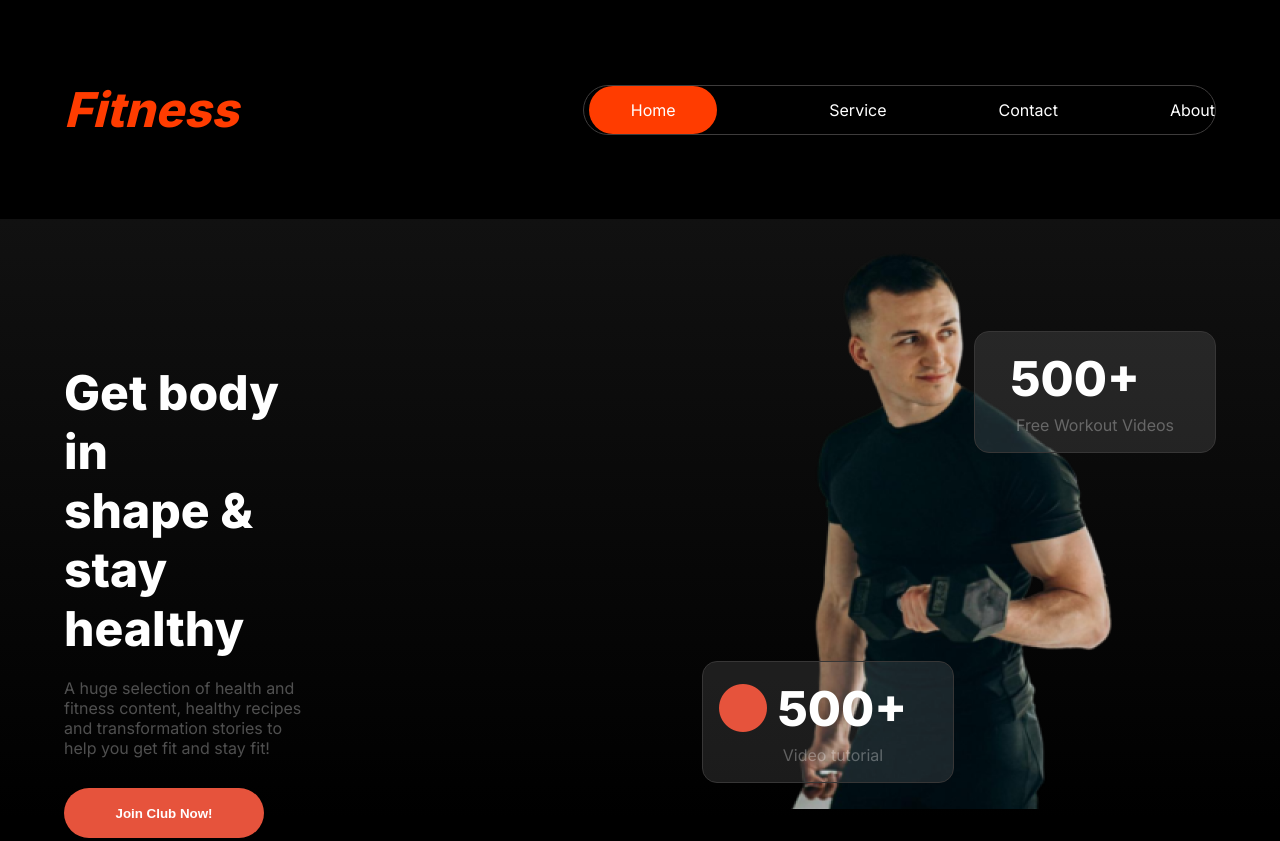
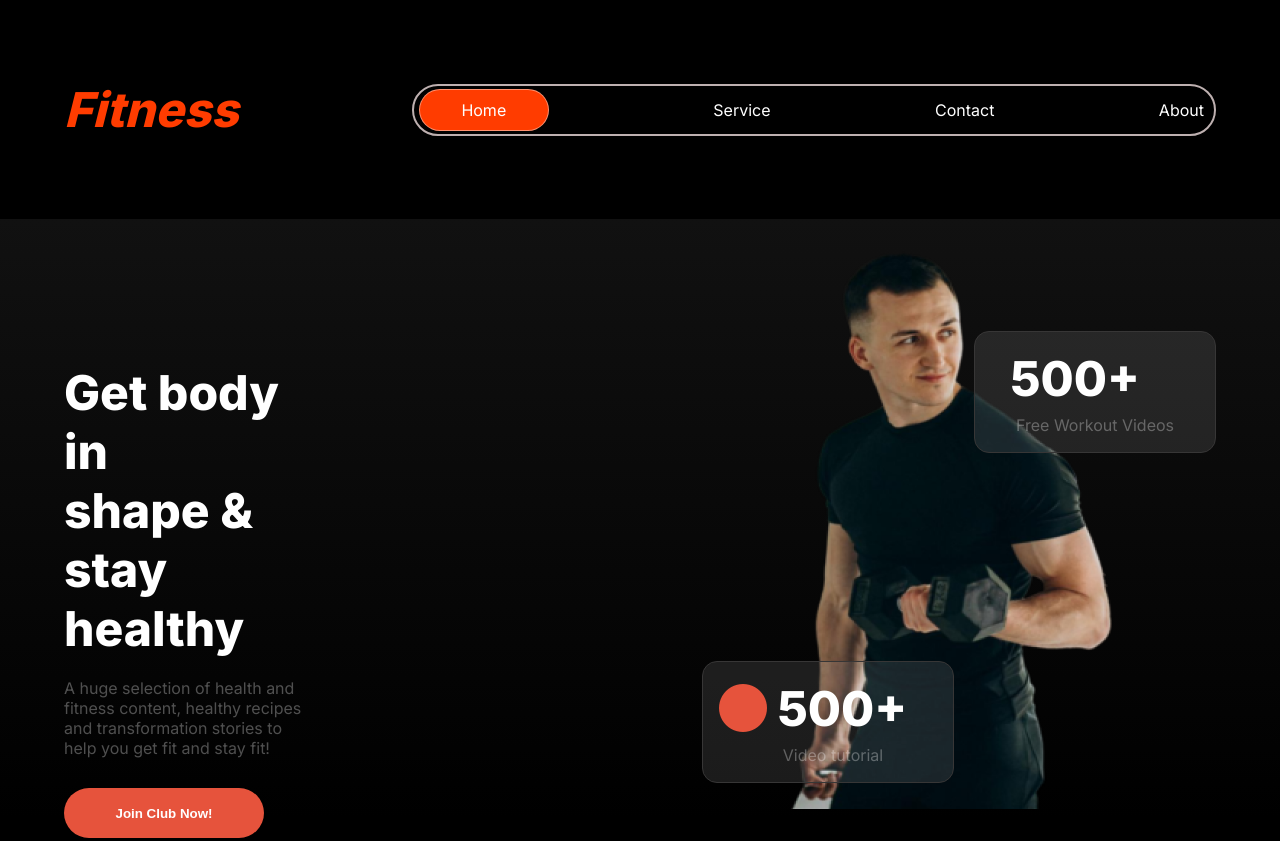
Before and after one commit to hossanshihab/assignment2-finalproject, a plain HTML site: page index.html in a window 1280 px wide. Shown: the top 841 px of the page. Drawn offline with Linux system fonts and the light colour scheme.

Commit message:
added all sections

```diff
--- a/index.html
+++ b/index.html
@@ -21,7 +21,7 @@
       <p class="bac-color">Home</p>
       <p>Service</p>
       <p>Contact</p>
-      <p>About</p>
+      <p class="about">About</p>
     </div>
     <div class="ham-burger"><i class="fa-solid fa-bars"></i></div>
 
--- a/style.css
+++ b/style.css
@@ -50,14 +50,14 @@ p {
   color: rgb(255, 60, 0);
 }
 
-.nav-options {
+.nav-options{
   display: flex;
   justify-content: space-between;
   align-items: center;
   gap: 7rem;
-  border: 1px solid rgb(62, 60, 60);
+  border: 2px solid rgb(190, 176, 176);
   border-radius: 2rem;
-  /* width: 50rem; */
+  width: 50rem;
   height: 3rem;
 
 }
@@ -68,11 +68,15 @@ p {
   /* font-weight: bold; */
   opacity: 100%;
 }
+.about{
+  margin-right: 10px;
+}
 
 .bac-color {
+  border: 0.5px solid rgba(255, 255, 255, 0.436);
   background-color: rgb(255, 60, 0);
   width: 8rem;
-  height: 3rem;
+  height: 2.5rem;
   display: flex;
   justify-content: center;
   align-items: center;
@@ -278,6 +282,7 @@ p {
 
   .text-content{
     margin-top: 40rem;
+    margin-left: 10rem;
   }
   .img-content {
     grid-template-columns: 1fr;
@@ -568,6 +573,9 @@ select {
 }
 
 @media screen and (max-width: 576px) {
+  .team-text{
+    margin-left: 10rem;
+  }
   .row-1 {
     grid-template-columns: 1fr;
     gap: 3rem;
@@ -595,9 +603,6 @@ select {
   }
   .team-meet img{
     width: 500px;
-  }
-  .team-text{
-    text-align: center;
   }
 
 }
```
